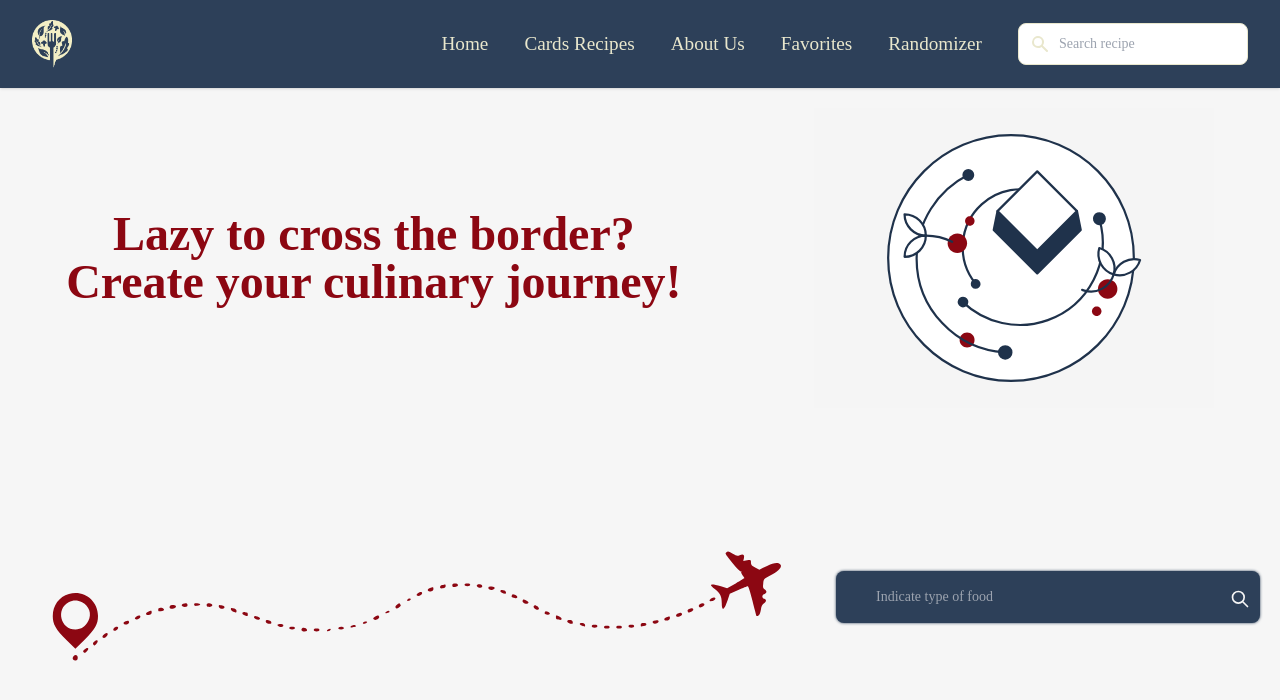
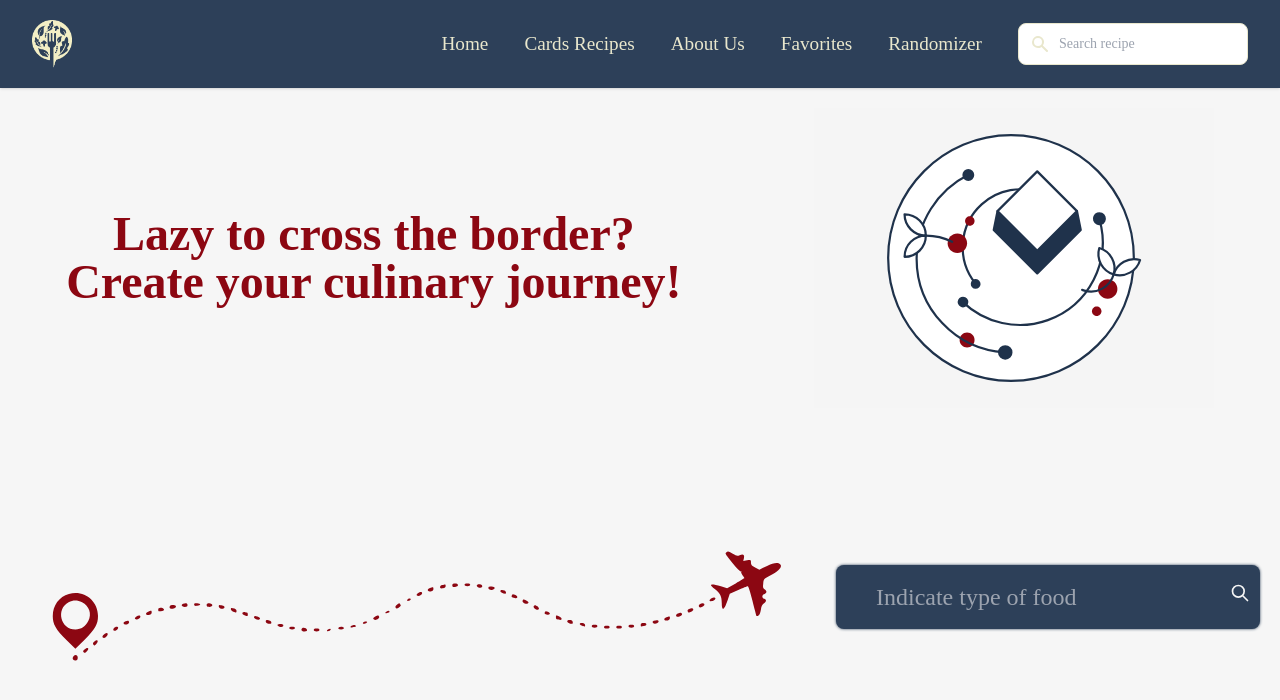
Before and after one commit to Iris-succi/hackathon_2022, a React (Vite) app in the folder frontend/: page / in a window 1280 px wide. Shown: the top 700 px of the page. Built offline with nearby package versions, Linux system fonts and the light colour scheme; no server answers.

Commit message:
changes font size

```diff
--- a/frontend/src/components/SearchBar.jsx
+++ b/frontend/src/components/SearchBar.jsx
@@ -33,7 +33,7 @@ function SearchBar({ countries, setCountries, setSearch }) {
 
       <div className="relative w-full">
         <input
-          className="block w-full p-4  pl-10 text-sm text-gray-900   rounded-lg  focus:ring-blue-500 focus:border-blue-500 dark:bg-gray-700  searchbar"
+          className="block w-full p-4  pl-10 text-2xl text-gray-900   rounded-lg  focus:ring-blue-500 focus:border-blue-500 dark:bg-gray-700  searchbar"
           required
           type="text"
           placeholder="Indicate type of food"
```
